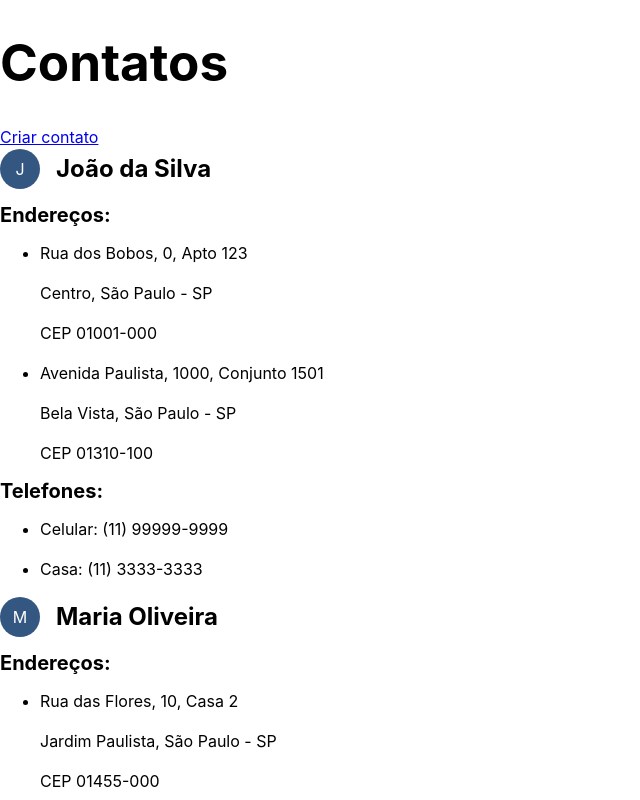
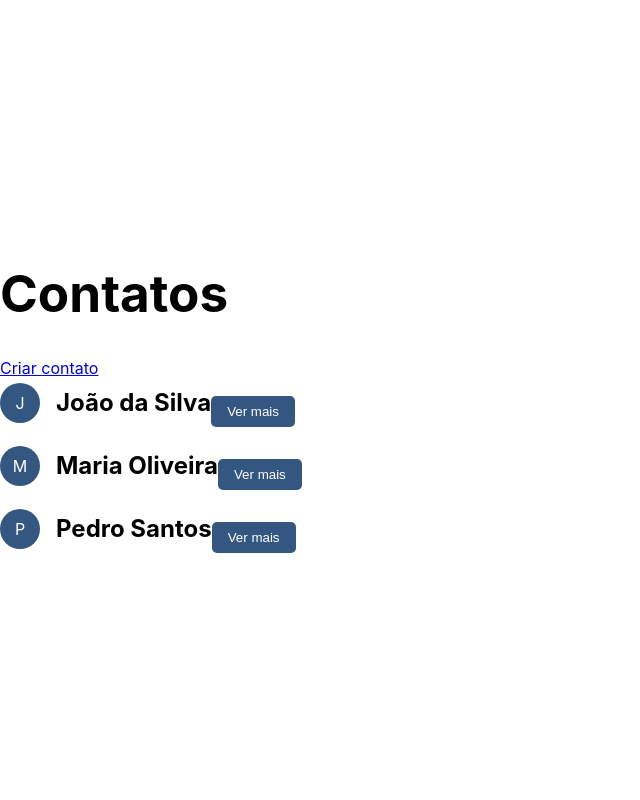
Before and after one commit to Beatriz-Cavallieri/agenda-contatos, a React (Vite) app: page / in a window 1280 px wide. Shown: the top 800 px of the page, without its empty margins (0-640 px from the left). Built offline with nearby package versions, Linux system fonts and the light colour scheme; data requests are answered from the project's data file.

Commit message:
Feature: Adds button to show or hide contact details

```diff
--- a/src/components/Button/index.tsx
+++ b/src/components/Button/styles.tsx
@@ -1,21 +1,27 @@
 import styled from "styled-components";
 
+export const SubmitButtonSC = styled.button`
+  background-color: #345782;
+  color: white;
+  border: none;
+  border-radius: 5px;
+  padding: 1rem;
+  margin: 20px 0;
+`;
+
 export const Button = styled.button`
-  background-color: white;
-  border: 1px solid black;
-  padding:0 2rem;
+  background-color: #345782;
+  color: white;
+  border: none;
   border-radius: 2rem;
   height: 2rem;
-  color: black;
   align-items: center;
   margin: 1rem 0;
 `;
-
 export const RoundButtonSC = styled.button`
   width: 26px;
   height: 26px;
   border: none;
-  background-color: #3cba54;
   color: white;
   font-weight: bold;
   border-radius: 50%;
@@ -41,3 +47,14 @@ export const AddButtonSC = styled(RoundButtonSC)`
     background-color: #2c974b;
   }
 `;
+
+
+export const ViewMoreButton = styled.button`
+  background-color: #345782;
+  color: white;
+  border: none;
+  border-radius: 5px;
+  padding: 0.5rem 1rem;
+  margin-top: 1rem;
+  cursor: pointer;
+`;
--- a/src/components/ContactInfo/index.tsx
+++ b/src/components/ContactInfo/index.tsx
@@ -1,9 +1,16 @@
-import React from 'react';
 import { IContact } from '../../types/contact';
 import { ContactNameSC, ContactTitleSC, CircleSC, ContactH3SC } from './styles';
 import { PHONE_TYPES_PT_BR } from '../../types/phone';
+import { useState } from 'react';
+import { Button, ViewMoreButton } from '../Button/styles';
 
-const ContatInfo = (props: IContact) => {
+const ContactInfo = (props: IContact) => {
+
+    const [expanded, setExpanded] = useState(false);
+
+    const handleExpand = () => {
+        setExpanded(!expanded);
+    }
     return (
         <div>
             <ContactTitleSC>
@@ -11,7 +18,10 @@ const ContatInfo = (props: IContact) => {
                     {props.name[0]}
                 </CircleSC>
                 <ContactNameSC>{props.name}</ContactNameSC>
+                <ViewMoreButton
+                    type="button" onClick={handleExpand}>{expanded ? "Ver menos" : "Ver mais"}</ViewMoreButton>
             </ContactTitleSC>
+            {expanded && (<>
                 <ContactH3SC>Endereços:</ContactH3SC>
                 <ul>
                     {props.addresses.map((address, index) => (
@@ -22,16 +32,16 @@ const ContatInfo = (props: IContact) => {
                         </li>
                     ))}
                 </ul>
-            <ContactH3SC>Telefones:</ContactH3SC>
-            <ul>
+                <ContactH3SC>Telefones:</ContactH3SC><ul>
                     {props.phones.map((phone) => (
                         <li key={phone.number}>
                             <p>{PHONE_TYPES_PT_BR[phone.type]}: {phone.number}</p>
                         </li>
                     ))}
                 </ul>
+            </>)}
         </div>
     );
 }
 
-export default ContatInfo;
+export default ContactInfo;
--- a/src/components/Inputs/AddressInput/index.tsx
+++ b/src/components/Inputs/AddressInput/index.tsx
@@ -1,7 +1,7 @@
 import axios from 'axios';
 import { InputSC, LabelSC } from '../../../pages/CreateContact/styles';
 import { Address } from '../../../types/address';
-import { Button, RemoveButtonSC } from '../../Button';
+import { Button, RemoveButtonSC } from '../../Button/styles';
 import { AddressInputSC } from './styles';
 import { useState } from 'react';
 
--- a/src/components/Inputs/PhoneInput/index.tsx
+++ b/src/components/Inputs/PhoneInput/index.tsx
@@ -1,7 +1,7 @@
 import { Phone, PhoneType } from '../../../types/phone';
 import { InputSC, LabelSC } from '../../../pages/CreateContact/styles';
 import { PhoneInputSC } from './styles';
-import { RemoveButtonSC } from '../../Button';
+import { RemoveButtonSC } from '../../Button/styles';
 
 interface IPhoneInput extends Phone {
     onChange: (phone: Phone) => void;
--- a/src/index.css
+++ b/src/index.css
@@ -9,8 +9,6 @@
   -moz-osx-font-smoothing: grayscale;
   -webkit-text-size-adjust: 100%;
 }
-
-
 
 body {
   margin: 0;
--- a/src/pages/CreateContact/index.tsx
+++ b/src/pages/CreateContact/index.tsx
@@ -4,9 +4,9 @@ import { Phone } from '../../types/phone';
 import { IContact } from '../../types/contact';
 import api from '../../services/api';
 import { v4 as uuidv4 } from 'uuid';
-import { FormSC, InputSC, LabelSC, SubmitButtonSC } from './styles';
+import { FormSC, InputSC, LabelSC } from './styles';
 import PhoneInput from '../../components/Inputs/PhoneInput';
-import { AddButtonSC } from '../../components/Button';
+import { AddButtonSC, SubmitButtonSC } from '../../components/Button/styles';
 import AddressInput from '../../components/Inputs/AddressInput';
 
 const CreateContact = () => {
--- a/src/pages/CreateContact/styles.ts
+++ b/src/pages/CreateContact/styles.ts
@@ -15,13 +15,3 @@ export const InputSC = styled.input`
   padding: 5px;
   margin: 5px;
 `;
-
-
-export const SubmitButtonSC = styled.button`
-  padding: 1rem;
-  margin: 20px;
-  background-color: blue;
-  color: white;
-  border: none;
-  border-radius: 5px;
-`;
--- a/src/pages/Homepage/index.tsx
+++ b/src/pages/Homepage/index.tsx
@@ -1,6 +1,6 @@
 import React, { useEffect, useState } from 'react'
 import api from '../../services/api';
-import ContatInfo from '../../components/ContactInfo';
+import ContactInfo from '../../components/ContactInfo';
 import { IContact } from '../../types/contact';
 import { Link } from 'react-router-dom';
 
@@ -19,7 +19,7 @@ const Homepage = () => {
         <div>
             <h1>Contatos</h1>
             <Link to={'/create'}>Criar contato</Link>
-            {contacts && contacts.map(contact => <ContatInfo {...contact} />)}
+            {contacts && contacts.map(contact => <ContactInfo {...contact} />)}
         </div>
     )
 }
```
Lines whose indentation alone changed are shown as unchanged.
